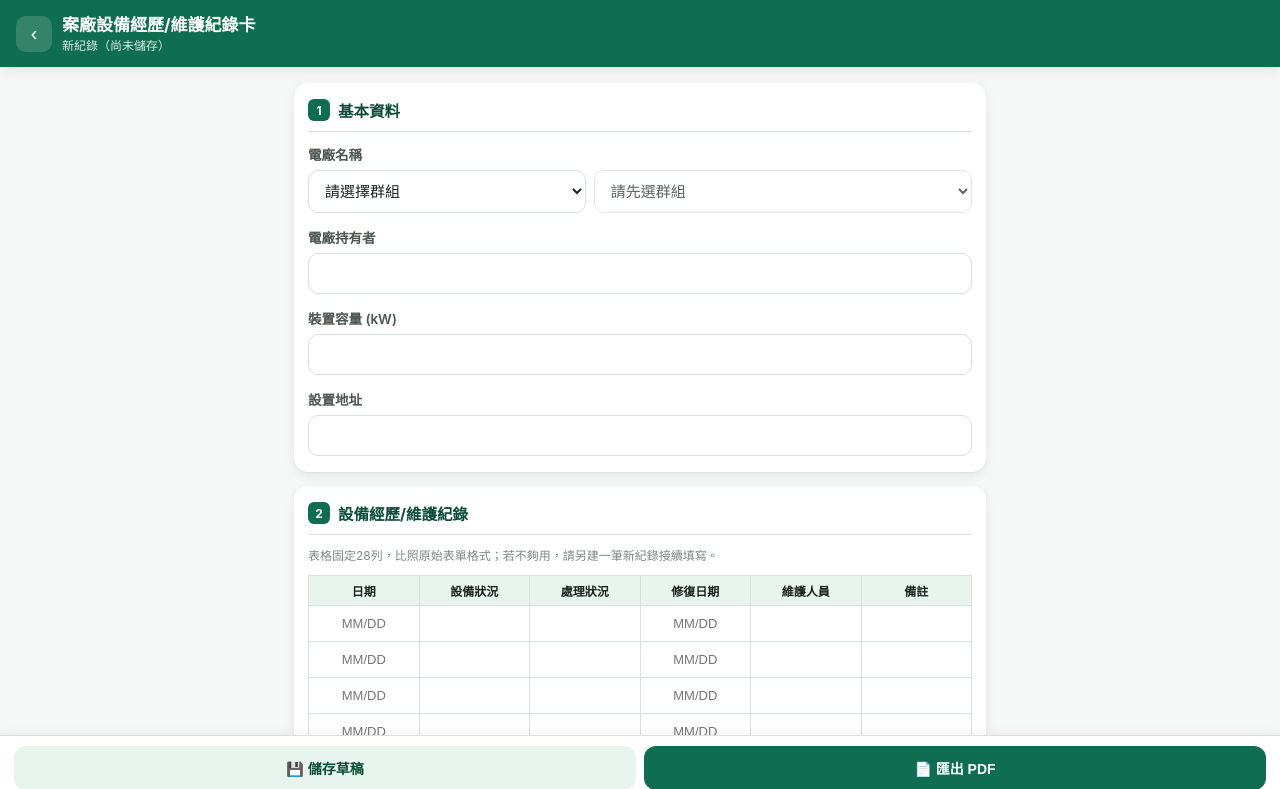
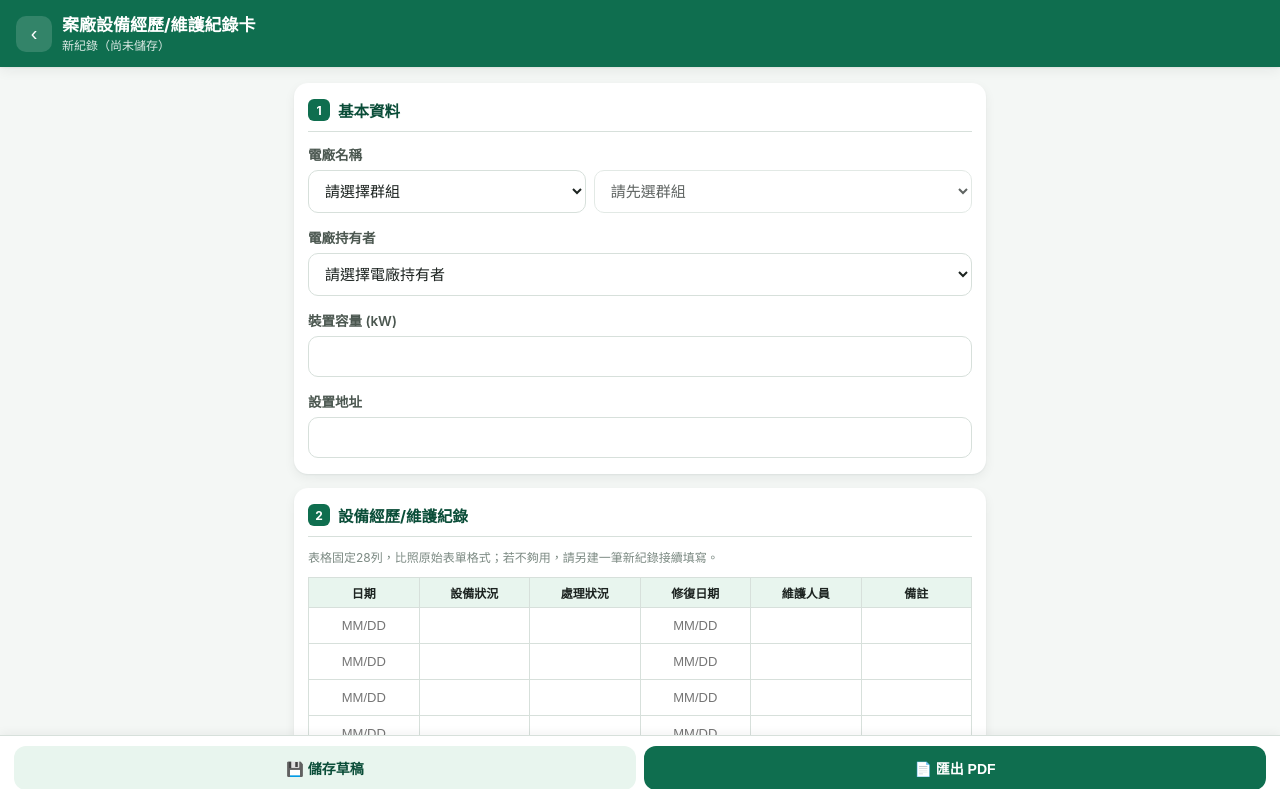
Before and after one commit to kcycivileng-png/ele-auto, a plain HTML site: page forms/report4-check.html in a window 1280 px wide. Both pictures are taken after a click on the button "＋ 新增一筆". Shown: the top 789 px of the page. Drawn offline with Linux system fonts and the light colour scheme.

Commit message:
Add files via upload

```diff
--- a/forms/report4-check.html
+++ b/forms/report4-check.html
@@ -60,7 +60,9 @@
       </div>
       <div class="field">
         <label class="field-label">電廠持有者</label>
-        <input type="text" id="f-holder" />
+        <select id="f-holder" style="width:100%;padding:10px 12px;border:1px solid var(--line);border-radius:10px;font-size:15px;background:#fff;">
+          <option value="">請選擇電廠持有者</option>
+        </select>
       </div>
       <div class="field">
         <label class="field-label">裝置容量 (kW)</label>
--- a/js/forms/report4-check.js
+++ b/js/forms/report4-check.js
@@ -25,6 +25,16 @@
     draftStatus: document.getElementById('draftStatus'),
     toast: document.getElementById('toast'),
   };
+
+  // 電廠持有者：目前先做成下拉選單方便統一填寫，之後有新客戶再加進這個陣列即可
+  const HOLDER_OPTIONS = ['旭忠能源股份有限公司'];
+  HOLDER_OPTIONS.forEach((name) => {
+    const opt = document.createElement('option');
+    opt.value = name;
+    opt.textContent = name;
+    els.holder.appendChild(opt);
+  });
+  els.holder.addEventListener('change', scheduleAutosave);
 
   const PLANT_LOCATIONS = {
     甲群組: ['670館', '321館', '211三樓', '211廠房'],
--- a/service-worker.js
+++ b/service-worker.js
@@ -1,6 +1,6 @@
 // 每次發布新版本時，務必修改這個版本字串，
 // 才能讓使用者手機上的舊快取被清掉、抓到新版內容。
-const CACHE_VERSION = 'v1.11.0';
+const CACHE_VERSION = 'v1.11.1';
 const CACHE_NAME = `kt-om-forms-${CACHE_VERSION}`;
 
 const CORE_ASSETS = [
```
Also changed, not shown: forms/report2-check.html (+3 -1 lines), forms/report3-check.html (+3 -1 lines), js/forms/report2-check.js (+10 -0 lines), js/forms/report3-check.js (+10 -0 lines).
